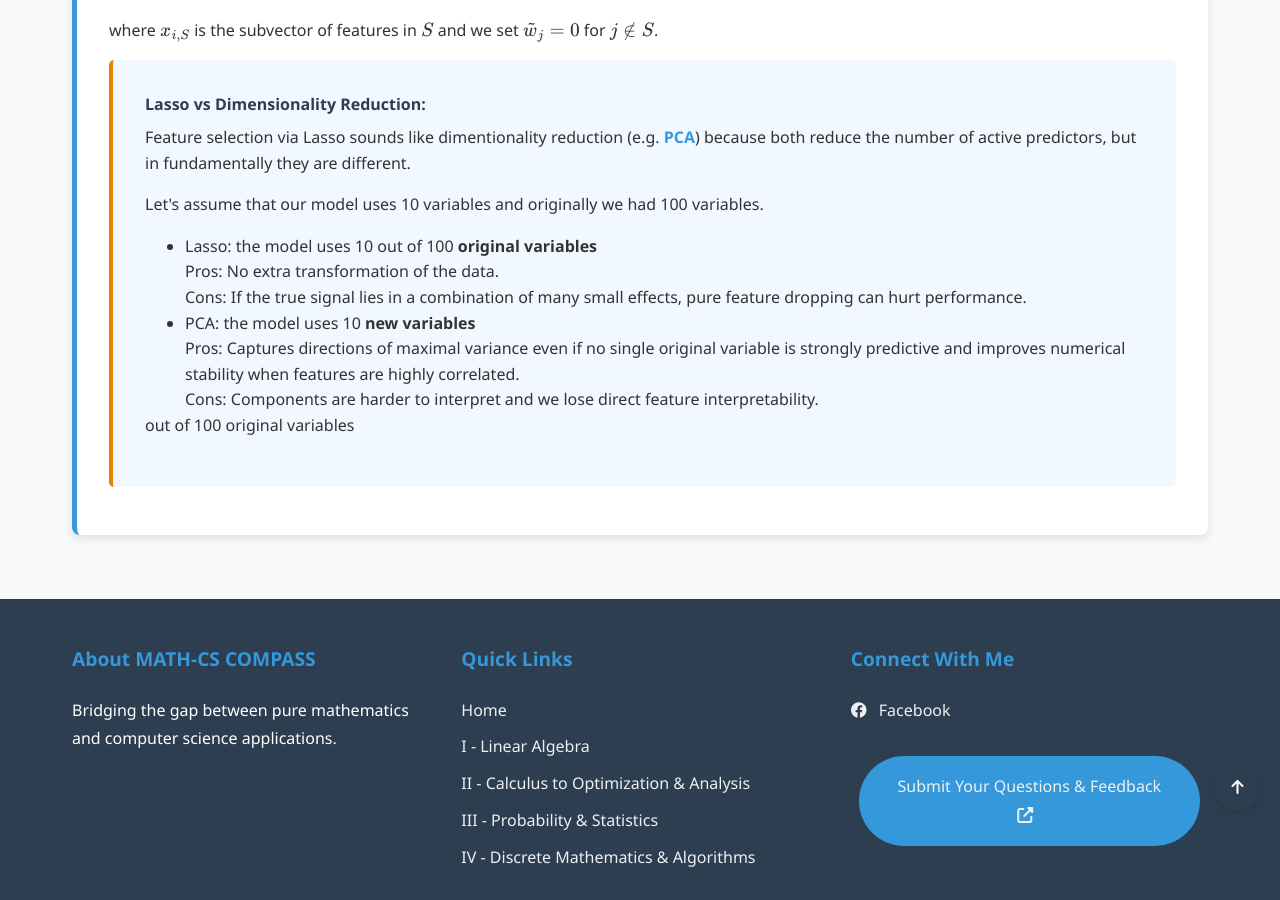
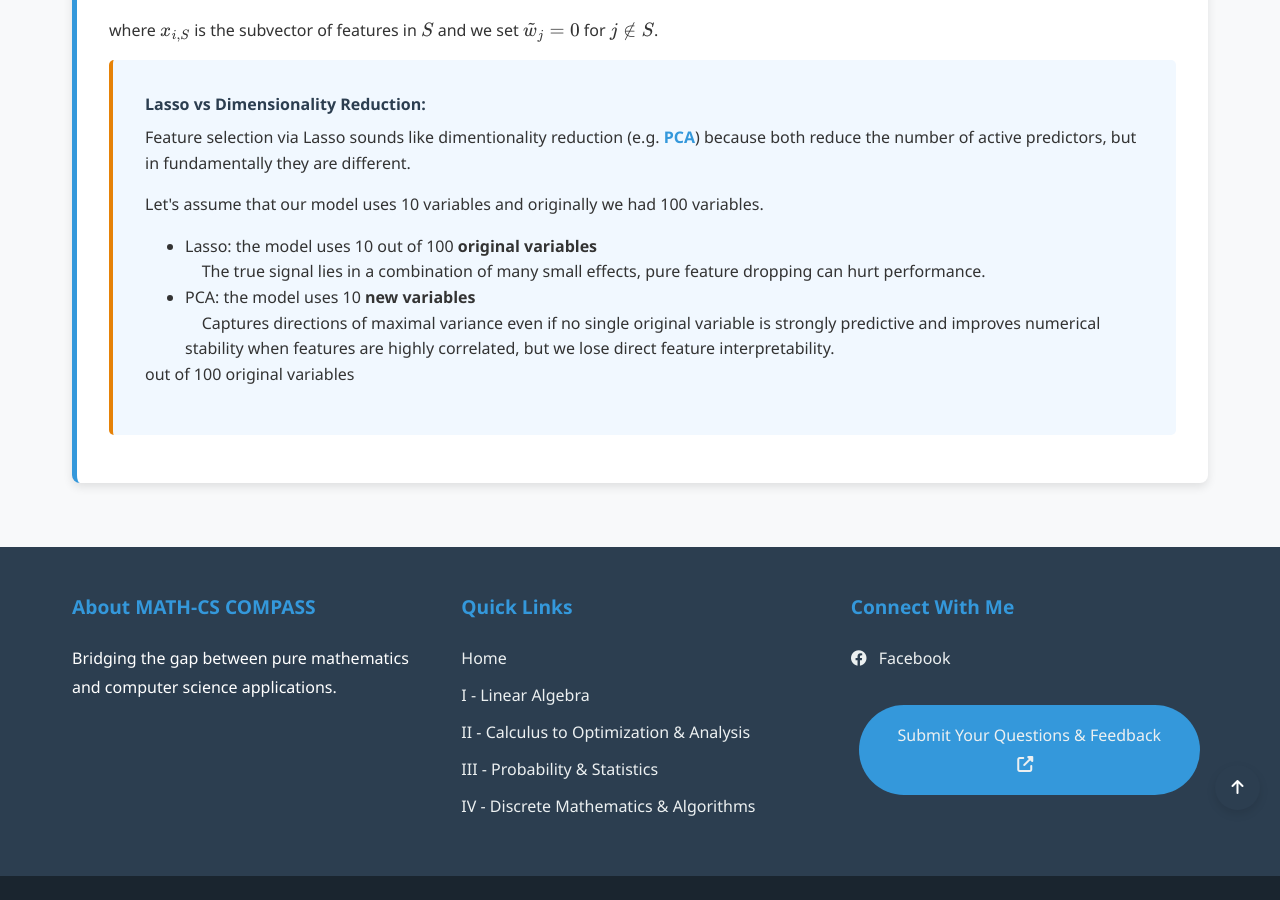
Before and after one commit to Yusukey01/yusukey01.github.io, a Jekyll site: the page built from Mathematics/Machine_learning/regression.html, in a window 1280 px wide and 900 px high, scrolled down 8719 px. Built offline with Jekyll 4.4.1, drawn with Linux system fonts in a browser that asks for light colours.

Commit message:
lasso regression

```diff
--- a/Mathematics/Machine_learning/regression.html
+++ b/Mathematics/Machine_learning/regression.html
@@ -270,14 +270,10 @@ uses_python: false
                     Let's assume that our model uses 10 variables and originally we had 100 variables.
                     <ul style="padding-left: 40px;">
                         <li>Lasso: the model uses 10 out of 100 <strong>original variables</strong> </li>
-                        Pros: No extra transformation of the data.
-                        <br>
-                        Cons: If the true signal lies in a combination of many small effects, pure feature dropping can hurt performance.
+                         &nbsp;&nbsp;&nbsp; The true signal lies in a combination of many small effects, pure feature dropping can hurt performance.
                         <li>PCA: the model uses 10 <strong>new variables</strong></li>
-                        Pros: Captures directions of maximal variance even if no single original variable is strongly predictive
-                        and improves numerical stability when features are highly correlated.
-                        <br>
-                        Cons: Components are harder to interpret and we lose direct feature interpretability.
+                        &nbsp;&nbsp;&nbsp;  Captures directions of maximal variance even if no single original variable is strongly predictive
+                        and improves numerical stability when features are highly correlated, but we lose direct feature interpretability.
                     </ul>
 
                     out of 100 original variables
```
